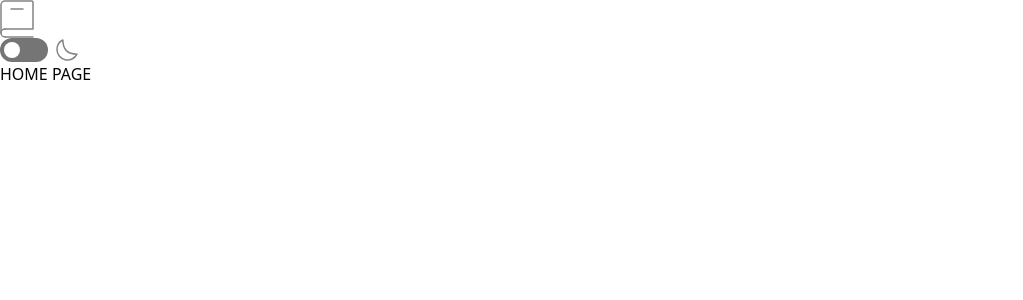
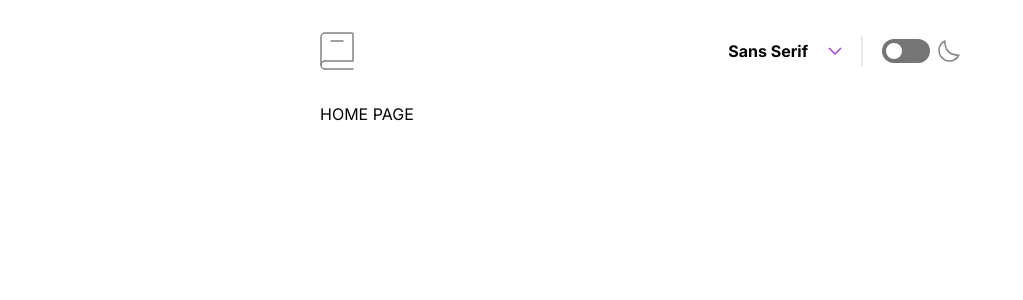
Before and after one commit to cancomertpay/dictionary-app, a Next.js app: page / in a window 1280 px wide. Shown: the top 300 px of the page, without its empty margins (0-1023 px from the left). Built offline with nearby package versions, Linux system fonts and the light colour scheme.

Commit message:
add header component with theme and font switcher

```diff
--- a/app/layout.js
+++ b/app/layout.js
@@ -1,8 +1,13 @@
-// custom html component
+// context providers
+import ThemeProvider from "@/contexts/theme-context";
+import FontProvider from "@/contexts/font-context";
+
+// custom components
+import MainHeader from "@/components/header/header";
+import Body from "@/components/root-layout/body";
+
+// global styles
 import "./globals.css";
-
-import ThemeProvider from "@/contexts/theme-context";
-import MainHeader from "@/components/header/header";
 
 export const metadata = {
   title: "Dictionary Web App",
@@ -13,12 +18,16 @@ export const metadata = {
 export default function RootLayout({ children }) {
   return (
     <ThemeProvider>
-      <html lang="en">
-        <body className="bg-neutral-white dark:bg-neutral-black h-screen box-border text-neutral-black dark:text-neutral-white">
-          <MainHeader />
-          {children}
-        </body>
-      </html>
+      <FontProvider>
+        <html lang="en">
+          <Body className="bg-neutral-white dark:bg-neutral-black h-screen box-border text-neutral-thunder-black dark:text-neutral-white transition-all duration-200">
+            <div className="px-5 md:px-8 lg:px-[25%]">
+              <MainHeader />
+              {children}
+            </div>
+          </Body>
+        </html>
+      </FontProvider>
     </ThemeProvider>
   );
 }
--- /dev/null
+++ b/components/UI/icons/arrow-down-icon.js
@@ -0,0 +1,20 @@
+function ArrowDownIcon({ color = "#A445ED", className }) {
+  return (
+    <svg
+      xmlns="http://www.w3.org/2000/svg"
+      width="14"
+      height="8"
+      viewBox="0 0 14 8"
+      className={className}
+    >
+      <path
+        fill="none"
+        stroke={color ?? "#A445ED"}
+        strokeWidth="1.5"
+        d="m1 1 6 6 6-6"
+      />
+    </svg>
+  );
+}
+
+export default ArrowDownIcon;
--- /dev/null
+++ b/components/header/font-switcher.js
@@ -0,0 +1,107 @@
+"use client";
+
+//react
+import { useEffect, useState } from "react";
+
+//contexts
+import { useFontContext } from "@/contexts/font-context";
+
+//framer motion
+import { AnimatePresence, motion } from "framer-motion";
+
+//icons
+import ArrowDownIcon from "../UI/icons/arrow-down-icon";
+
+function FontSwitcher() {
+  const { font, changeFont } = useFontContext();
+
+  const [isDropdownOpen, setIsDropdownOpen] = useState(false);
+
+  const toggleDropdown = () => {
+    setIsDropdownOpen((prev) => !prev);
+  };
+
+  const handleOverlayClick = (e) => {
+    if (e.target.id === "overlay") {
+      setIsDropdownOpen(false);
+    }
+  };
+
+  useEffect(() => {
+    setIsDropdownOpen(false);
+  }, [font]);
+
+  const fontList = [
+    {
+      name: "Sans Serif",
+      value: "sans-serif",
+      font: "font-sans",
+    },
+    {
+      name: "Serif",
+      value: "serif",
+      font: "font-serif",
+    },
+    {
+      name: "Mono",
+      value: "mono",
+      font: "font-mono",
+    },
+  ];
+
+  return (
+    <>
+      {isDropdownOpen && (
+        <div
+          id="overlay"
+          className="h-screen w-screen z-10 fixed top-0 left-0 touch-none"
+          onClick={handleOverlayClick}
+        ></div>
+      )}
+      <div className="flex items-center justify-center gap-2 relative z-20">
+        <motion.div
+          whileHover={{ scale: 1.1 }}
+          animate={{ scale: isDropdownOpen ? 1.2 : 1 }}
+          transition={{ duration: 0.3 }}
+          className="flex items-center gap-5 cursor-pointer"
+          onClick={toggleDropdown}
+        >
+          <span className="font-bold">
+            {fontList.find((item) => item.value === font).name}
+          </span>
+          <motion.span animate={{ rotate: isDropdownOpen ? 180 : 0 }}>
+            <ArrowDownIcon className="pointer-events-none" color="#A445ED" />
+          </motion.span>
+        </motion.div>
+        <AnimatePresence>
+          {isDropdownOpen && (
+            <motion.div
+              initial={{ opacity: 0, y: -20 }}
+              animate={{ opacity: 1, y: 0 }}
+              exit={{ opacity: 0, y: -20 }}
+              className=" bg-white dark:bg-neutral-jungle-black flex flex-col gap-4 p-5 pr-20 shadow-lg dark:shadow-primary-purple text-neutral-thunder-black rounded-xl absolute top-10 -right-5 z-20 duration-100"
+            >
+              {fontList.map((item) => (
+                <motion.span
+                  key={item.value}
+                  onClick={() => changeFont(item.value)}
+                  className={`text-lg font-bold whitespace-nowrap dark:text-neutral-white cursor-pointer
+           ${
+             font === item.value
+               ? "!text-primary-purple"
+               : "text-neutral-thunder-black"
+           } ${item.font}`}
+                  whileHover={{ scale: 1.1 }}
+                >
+                  {item.name}
+                </motion.span>
+              ))}
+            </motion.div>
+          )}
+        </AnimatePresence>
+      </div>
+    </>
+  );
+}
+
+export default FontSwitcher;
--- a/components/header/header.js
+++ b/components/header/header.js
@@ -1,14 +1,17 @@
 import ThemeSwitcher from "./theme-switcher";
 import Image from "next/image";
 import brand_logo from "/public/images/logo.svg";
+import FontSwitcher from "./font-switcher";
 
 function MainHeader() {
   return (
-    <header>
+    <header className="flex items-center justify-between py-5 md:py-8">
       <div>
         <Image src={brand_logo} alt="logo" priority />
       </div>
-      <div>
+      <div className="flex items-center justify-center gap-1">
+        <FontSwitcher />
+        <div className="border border-neutral-light-grey w-8 rotate-90 rounded-xl" />
         <ThemeSwitcher />
       </div>
     </header>
--- a/components/header/theme-switcher.js
+++ b/components/header/theme-switcher.js
@@ -2,15 +2,15 @@
 
 import { useThemeContext } from "@/contexts/theme-context";
 
-import Image from "next/image";
-import moon_icon from "/public/images/icon-moon.svg";
 import MoonIcon from "../UI/icons/moon-icon";
+
+import { motion } from "framer-motion";
 
 function ThemeSwitcher() {
   const { isDarkMode, toggleTheme } = useThemeContext();
   return (
-    <p className="flex gap-2 items-center">
-      <label className="relative inline-block w-12 h-6 select-none">
+    <motion.p whileHover={{ scale: 1.1 }} className="flex gap-2 items-center ">
+      <label className="relative inline-block w-12 h-6 select-none cursor-pointer">
         <input
           type="checkbox"
           checked={isDarkMode}
@@ -21,7 +21,7 @@ function ThemeSwitcher() {
         <span className="bg-white block w-4 h-4 rounded-full absolute top-1 left-1 transition-all duration-200 peer-checked:left-7"></span>
       </label>
       <MoonIcon color={isDarkMode ? "#A445ED" : "#838383"} />
-    </p>
+    </motion.p>
   );
 }
 
--- /dev/null
+++ b/components/root-layout/body.js
@@ -0,0 +1,37 @@
+"use client";
+
+// contexts
+import { useFontContext } from "@/contexts/font-context";
+// fonts
+import { sansSerif, serif, mono } from "@/lib/fonts";
+
+function Body({ children }) {
+  const { font } = useFontContext();
+
+  let fontFormat;
+
+  // Set the font format
+  switch (font) {
+    case "sans-serif":
+      fontFormat = sansSerif;
+      break;
+    case "serif":
+      fontFormat = serif;
+      break;
+    case "mono":
+      fontFormat = mono;
+      break;
+    default:
+      fontFormat = sansSerif;
+  }
+
+  return (
+    <body
+      className={`bg-neutral-white dark:bg-neutral-black h-screen box-border text-neutral-black dark:text-neutral-white transition-all duration-200 ${fontFormat.className}`}
+    >
+      {children}
+    </body>
+  );
+}
+
+export default Body;
--- /dev/null
+++ b/contexts/font-context.js
@@ -0,0 +1,45 @@
+"use client";
+
+import { createContext, useContext, useEffect, useState } from "react";
+
+const FontContext = createContext();
+
+export const useFontContext = () => {
+  const context = useContext(FontContext);
+
+  if (!context) {
+    throw new Error("useFontContext must be used within a FontProvider");
+  }
+
+  return context;
+};
+
+export default function FontProvider({ children }) {
+  const [font, setFont] = useState("sans-serif");
+
+  useEffect(() => {
+    // Check user's preference
+    const storedFont = localStorage.getItem("font");
+    if (storedFont) {
+      setFont(storedFont);
+    } else {
+      localStorage.setItem("font", "sans-serif");
+    }
+  }, []);
+
+  const changeFont = (newFont) => {
+    // Check if the new font is the same as the current font
+    if (newFont === font) return;
+
+    // set the new font
+    setFont(newFont);
+    localStorage.setItem("font", newFont);
+  };
+
+  const values = {
+    font,
+    changeFont,
+  };
+
+  return <FontContext.Provider value={values}>{children}</FontContext.Provider>;
+}
--- a/contexts/theme-context.js
+++ b/contexts/theme-context.js
@@ -8,7 +8,7 @@ export const useThemeContext = () => {
   const context = useContext(ThemeContext);
 
   if (!context) {
-    throw new Error("useTheme must be used within a ThemeProvider");
+    throw new Error("useThemeContext must be used within a ThemeProvider");
   }
 
   return context;
--- /dev/null
+++ b/lib/fonts.js
@@ -0,0 +1,16 @@
+import { Inter, Lora, Inconsolata } from "next/font/google";
+
+export const sansSerif = Inter({
+  subsets: ["latin"],
+  display: "swap",
+});
+
+export const serif = Lora({
+  subsets: ["latin"],
+  display: "swap",
+});
+
+export const mono = Inconsolata({
+  subsets: ["latin"],
+  display: "swap",
+});
```
Also changed, not shown: public/images/icon-arrow-down.svg (deleted), public/images/icon-moon.svg (deleted).
